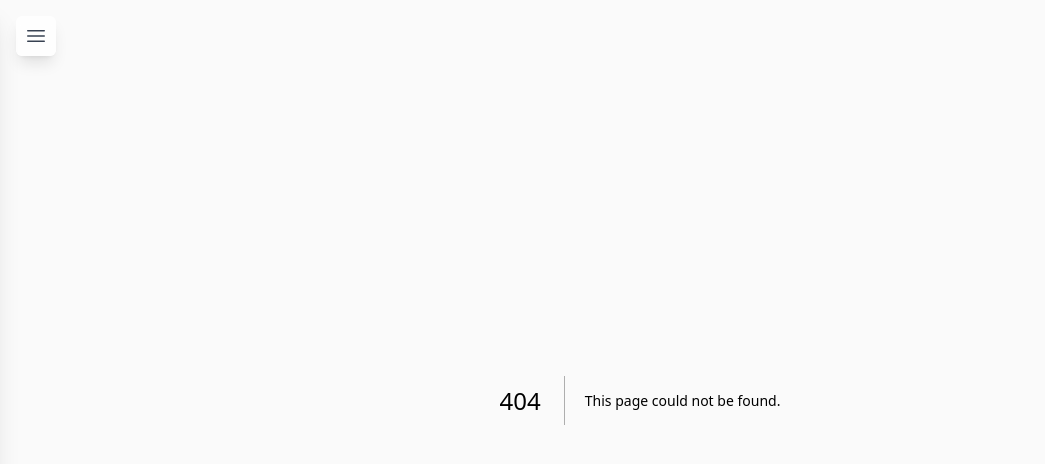
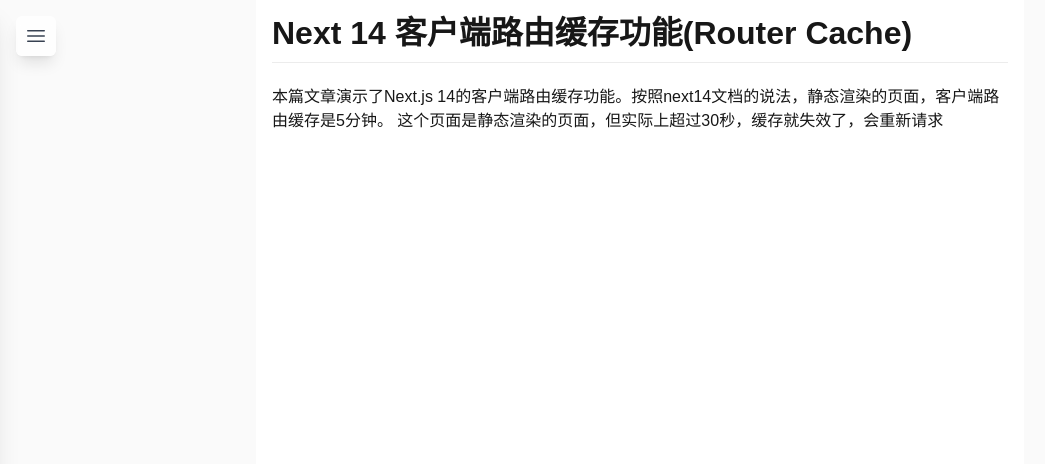
Before and after one commit to lizuncong/next14-app, a Next.js app: page /static-render3 in a window 1280 px wide. Before the commit this address had no page. Shown: the top 464 px of the page, without its empty margins (0-1045 px from the left). Built offline with nearby package versions, Linux system fonts and the light colour scheme.

Commit message:
feat: static

```diff
--- /dev/null
+++ b/src/app/static-render3/page.tsx
@@ -0,0 +1,15 @@
+export default async function Page() {
+  console.log("app static render3=====");
+  return (
+    <main className="md">
+      <h1 className="text-lg font-bold">
+        Next 14 客户端路由缓存功能(Router Cache)
+      </h1>
+      <p>
+        本篇文章演示了Next.js
+        14的客户端路由缓存功能。按照next14文档的说法，静态渲染的页面，客户端路由缓存是5分钟。
+        这个页面是静态渲染的页面，但实际上超过30秒，缓存就失效了，会重新请求
+      </p>
+    </main>
+  );
+}
--- a/src/components/Navbar/menu.ts
+++ b/src/components/Navbar/menu.ts
@@ -36,6 +36,10 @@
         href: "/cache/router-cache/static-render2",
         label: "客户端路由缓存(静态渲染2)",
       },
+      {
+        href: "/static-render3",
+        label: "客户端路由缓存(静态渲染3)",
+      },
       // { href: "/cache/full-route", label: "全路由缓存" },
     ],
   },
```
